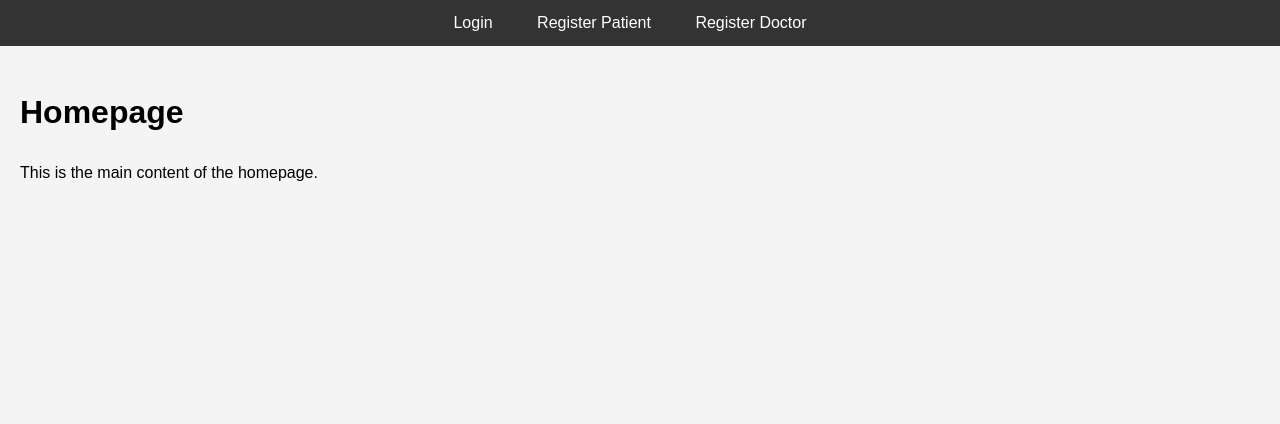
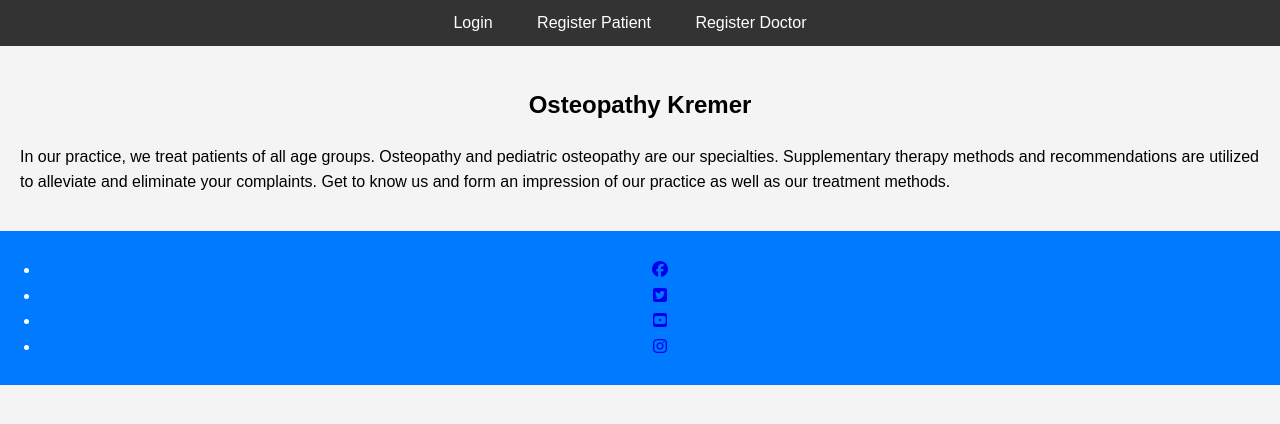
Before and after one commit to clekremer/ppfourresub, a Django app: page / in a window 1280 px wide. Shown: the top 424 px of the page. Run offline with Django 4.2, Linux system fonts and the light colour scheme; some libraries are stand-ins or nearby versions.

Commit message:
Add intro and main section and footer

```diff
--- a/bookings/templates/index.html
+++ b/bookings/templates/index.html
@@ -32,8 +32,44 @@
 
     <main>
         <!-- Main content of your homepage goes here -->
-        <h1>Homepage</h1>
-        <p>This is the main content of the  homepage.</p>
+        <section id="hands">
+            <h2 id="hands-title">Osteopathy Kremer</h2>
+        </section>
+        <section id="intro">
+            <p>In our practice, we treat patients of all age groups. Osteopathy and pediatric osteopathy are our
+                specialties. Supplementary therapy methods and recommendations are utilized to alleviate and eliminate
+                your complaints. Get to know us and form an impression of our practice as well as our treatment methods.
+            </p>
+        </section>
     </main>
+     <!-- Footer -->
+    <footer>
+        <ul id="social-networks">
+            <li>
+                <a href="https://www.facebook.com/" target="_blank" rel="noopener"
+                    aria-label="Visit our Facebook page (opens in a new tab)">
+                    <i class="fa-brands fa-facebook"></i></a>
+            </li>
+            <li>
+                <a href="https://www.twitter.com/" target="_blank" rel="noopener"
+                    aria-label="Visit our Twitter page (opens in a new tab)">
+                    <i class="fa-brands fa-twitter-square"></i></a>
+            </li>
+            <li>
+                <a href="https://www.youtube.com/" target="_blank" rel="noopener"
+                    aria-label="Visit our YouTube page (opens in a new tab)">
+                    <i class="fa-brands fa-youtube-square"></i></a>
+            </li>
+            <li>
+                <a href="https://www.instagram.com/" target="_blank" rel="noopener"
+                    aria-label="Visit our Instagram page (opens in a new tab)">
+                    <i class="fa-brands fa-instagram"></i></a>
+            </li>
+        </ul>
+
+    </footer>
+       <!-- Font Awesome kit -->
+    <script src="https://kit.fontawesome.com/3b20d96fa9.js" crossorigin="anonymous"></script>
 </body>
+
 </html>
```
Also changed, not shown: db.sqlite3.
